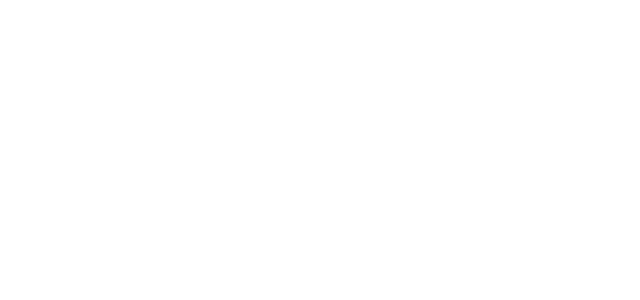
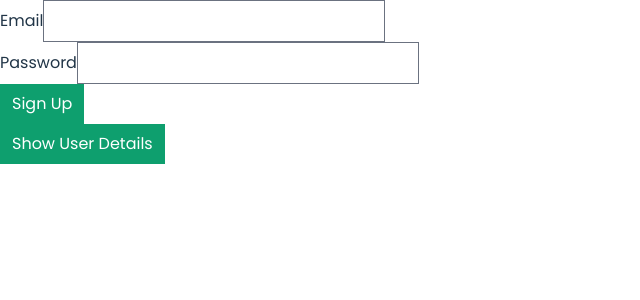
Before and after one commit to domingohernani/arfa, a React (Vite) app in the folder client/: page /signup-shopper in a window 1280 px wide. Before the commit this address had no page. Shown: the top 300 px of the page, without its empty margins (0-640 px from the left). Built offline with nearby package versions, Linux system fonts and the light colour scheme.

Commit message:
firebase signing up correctly implemented

```diff
--- a/client/package.json
+++ b/client/package.json
@@ -15,10 +15,12 @@
     "@headlessui/react": "^2.1.1",
     "@heroicons/react": "^2.1.4",
     "@tailwindcss/forms": "^0.5.7",
+    "firebase": "^10.12.4",
     "flowbite-react": "^0.10.1",
     "react": "^18.2.0",
     "react-dom": "^18.2.0",
-    "react-router-dom": "^6.24.0"
+    "react-router-dom": "^6.24.0",
+    "zustand": "^4.5.4"
   },
   "devDependencies": {
     "@types/react": "^18.2.66",
--- a/client/src/App.jsx
+++ b/client/src/App.jsx
@@ -14,6 +14,7 @@ import Inbox from "./pages/shopper/Inbox";
 import PaymentMethod from "./pages/shopper/PaymentMethod";
 import Security from "./pages/shopper/Security";
 import LoginShopper from "./pages/auth/LoginShopper";
+import SignupShopper from "./pages/auth/SignupShopper";
 
 function App() {
   return (
@@ -23,6 +24,7 @@ function App() {
           {/* Public routes */}
           <Route element={<LandingPage />} path="/"></Route>
           <Route element={<LoginShopper />} path="/login-shopper"></Route>
+          <Route element={<SignupShopper />} path="/signup-shopper"></Route>
 
           <Route path="/catalog" element={<Catalog />}>
             <Route index element={<DisplayFurniture />} />
--- /dev/null
+++ b/client/src/firebase/auth.js
@@ -0,0 +1,71 @@
+// auth.js
+import { auth, db } from "./firebase";
+import {
+  createUserWithEmailAndPassword,
+  signInWithEmailAndPassword,
+  GoogleAuthProvider,
+  signInWithPopup,
+  signOut as firebaseSignOut,
+} from "firebase/auth";
+import { doc, setDoc, getDoc } from "firebase/firestore";
+import useAuthStore from "../store/useAuthStore";
+
+export const doCreateUserWithEmailAndPassword = async (
+  email,
+  password,
+  role
+) => {
+  const userCredential = await createUserWithEmailAndPassword(
+    auth,
+    email,
+    password
+  );
+  const user = userCredential.user;
+
+  await setDoc(doc(db, "users", user.uid), {
+    id: user.uid,
+    email: user.email,
+    role: role,
+  });
+  useAuthStore.getState().setUser({ ...user, role });
+  return userCredential;
+};
+
+export const doSignInWithEmailAndPassword = async (email, password) => {
+  const userCredential = await signInWithEmailAndPassword(
+    auth,
+    email,
+    password
+  );
+  const user = userCredential.user;
+  const userDoc = await getDoc(doc(db, "users", user.uid));
+  const role = userDoc.exists() ? userDoc.data().role : null;
+  useAuthStore.getState().setUser({ ...user, role });
+  return userCredential;
+};
+
+export const doSigninWithGoogle = async () => {
+  const provider = new GoogleAuthProvider();
+  const result = await signInWithPopup(auth, provider);
+  const user = result.user;
+  const userDoc = await getDoc(doc(db, "users", user.uid));
+
+  if (!userDoc.exists()) {
+    const role = "shopper";
+    await setDoc(doc(db, "users", user.uid), {
+      email: user.email,
+      role: role,
+    });
+    useAuthStore.getState().setUser({ ...user, role });
+  } else {
+    const role = userDoc.data().role;
+    useAuthStore.getState().setUser({ ...user, role });
+  }
+
+  return result;
+};
+
+export const doSignOut = async () => {
+  await firebaseSignOut(auth);
+  useAuthStore.getState().signOut();
+};
--- /dev/null
+++ b/client/src/firebase/firebase.js
@@ -0,0 +1,24 @@
+// Import the functions you need from the SDKs you need
+import { initializeApp } from "firebase/app";
+import { getAnalytics } from "firebase/analytics";
+import { getAuth } from "firebase/auth";
+import { getFirestore } from "firebase/firestore";
+
+const firebaseConfig = {
+  apiKey: "AIzaSyB2XDFTtgpmOM_hEzinZfaGmJtvd-CkO24",
+  authDomain: "aria-16a4d.firebaseapp.com",
+  projectId: "aria-16a4d",
+  storageBucket: "aria-16a4d.appspot.com",
+  messagingSenderId: "121696785605",
+  appId: "1:121696785605:web:f2df458875c9ad84b68cac",
+  measurementId: "G-E2XGE1BMJQ",
+};
+
+// Initialize Firebase
+const app = initializeApp(firebaseConfig);
+
+const analytics = getAnalytics(app);
+const auth = getAuth(app);
+const db = getFirestore(app);
+
+export { app, auth, db };
--- a/client/src/pages/auth/LoginShopper.jsx
+++ b/client/src/pages/auth/LoginShopper.jsx
@@ -1,19 +1,26 @@
 import React from "react";
+import { doSignInWithEmailAndPassword } from "../../firebase/auth";
 
 const LoginShopper = () => {
+  const login = () => {};
+
   return (
     <div>
-      <div>
-        <label htmlFor="username">Username</label>
-        <input type="text" />
-      </div>
-      <div>
-        <label htmlFor="username">Password</label>
-        <input type="text" />
-      </div>
-      <button className="px-3 py-2 text-white bg-arfagreen" onClick={login}>
-        Login
-      </button>
+      <form action="" onSubmit={login}>
+        <div>
+          <label htmlFor="email">Username</label>
+          <input type="email" id="email" />
+        </div>
+        <div>
+          <label htmlFor="password">Password</label>
+          <input type="text" id="password" />
+        </div>
+        <input
+          className="px-3 py-2 text-white bg-arfagreen"
+          type="submit"
+          value="Login"
+        />
+      </form>
     </div>
   );
 };
--- /dev/null
+++ b/client/src/pages/auth/SignupShopper.jsx
@@ -0,0 +1,92 @@
+import React, { useState } from "react";
+import { doCreateUserWithEmailAndPassword } from "../../firebase/auth";
+import { doc, getDoc } from "firebase/firestore";
+import { getAuth } from "firebase/auth";
+import { db } from "../../firebase/firebase";
+import useAuthStore from "../../store/useAuthStore";
+
+const SignupShopper = () => {
+  const [email, setEmail] = useState("");
+  const [password, setPassword] = useState("");
+
+  const signup = async (e) => {
+    e.preventDefault();
+
+    try {
+      const response = await doCreateUserWithEmailAndPassword(
+        email,
+        password,
+        "shopper"
+      );
+      console.log(response);
+      alert("Account Created");
+    } catch (error) {
+      console.error("Error signing up:", error);
+    }
+  };
+
+  const showLoggedUser = async () => {
+    const auth = getAuth();
+    const user = auth.currentUser;
+
+    if (user) {
+      try {
+        const userDocRef = doc(db, "users", user.uid);
+        const userDoc = await getDoc(userDocRef);
+        const userZustand = useAuthStore.getState().user;
+
+        if (userDoc.exists()) {
+          console.log("User Data:", userDoc.data());
+          console.log("From Zustand", userZustand.role);
+        } else {
+          console.log("No such document!");
+        }
+      } catch (error) {
+        console.error("Error fetching user data:", error);
+      }
+    } else {
+      console.log("No user is currently signed in");
+    }
+  };
+
+  return (
+    <div>
+      <form onSubmit={signup}>
+        <div>
+          <label htmlFor="email">Email</label>
+          <input
+            type="email"
+            id="email"
+            value={email}
+            onChange={(e) => setEmail(e.target.value)}
+            required
+          />
+        </div>
+        <div>
+          <label htmlFor="password">Password</label>
+          <input
+            type="password"
+            id="password"
+            value={password}
+            onChange={(e) => setPassword(e.target.value)}
+            required
+          />
+        </div>
+        <input
+          className="px-3 py-2 text-white cursor-pointer bg-arfagreen"
+          type="submit"
+          value="Sign Up"
+        />
+      </form>
+
+      <input
+        className="px-3 py-2 text-white cursor-pointer bg-arfagreen"
+        type="button"
+        value="Show User Details"
+        onClick={showLoggedUser}
+      />
+    </div>
+  );
+};
+
+export default SignupShopper;
--- /dev/null
+++ b/client/src/store/useAuthStore.js
@@ -0,0 +1,9 @@
+import { create } from "zustand";
+
+const useAuthStore = create((set) => ({
+  user: null,
+  setUser: (user) => set({ user }),
+  signOut: () => set({ user: null }),
+}));
+
+export default useAuthStore;
```
Also changed, not shown: 1 other file (tests, documents, lock files or other folders).
